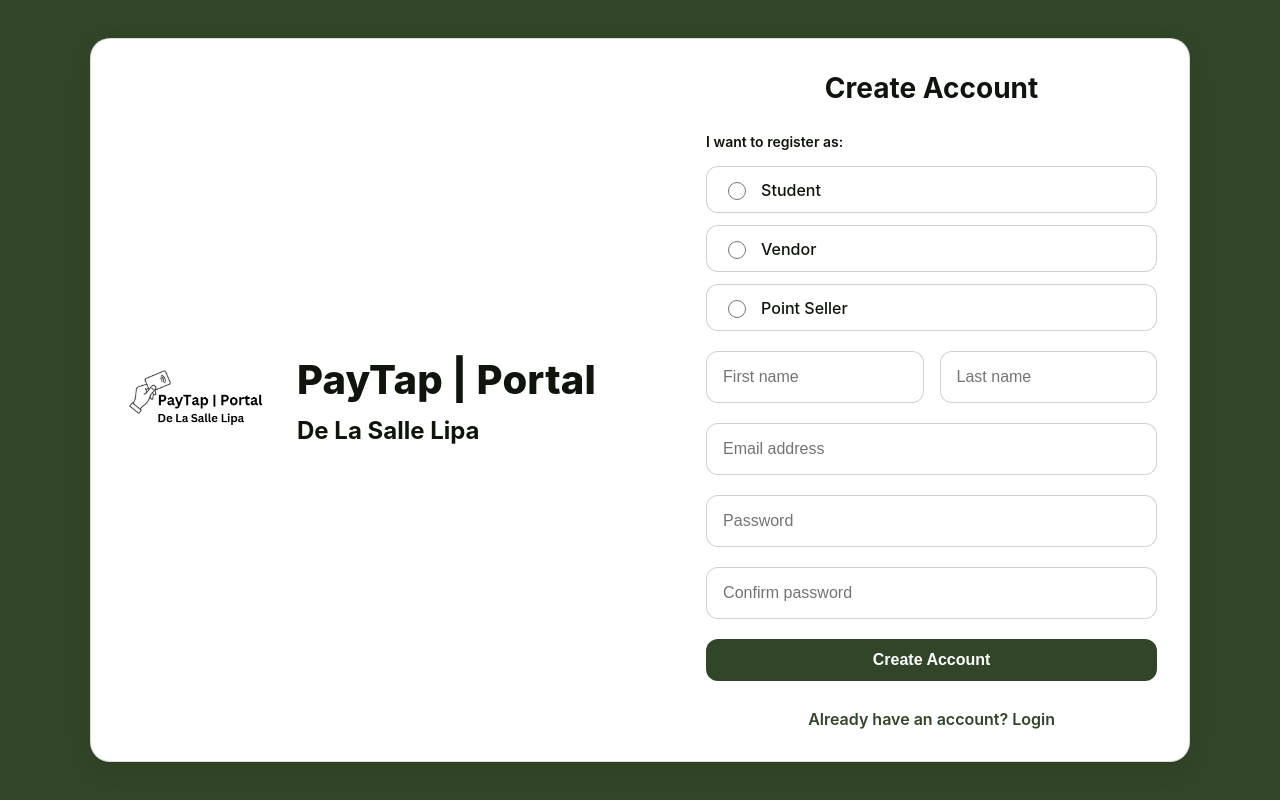
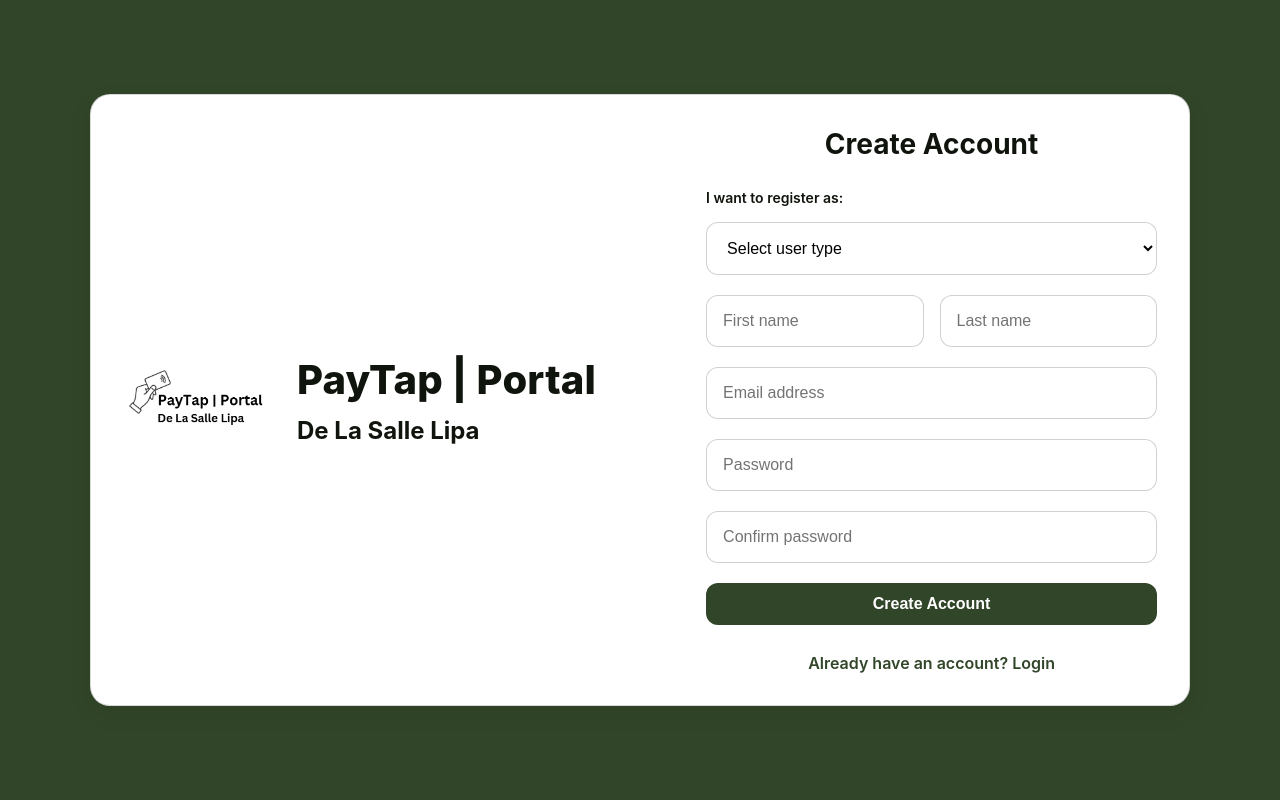
Before and after one commit to Alfonso-jolie/TeamJAK, a React (Create React App) app: page /register in a window 1280 px wide. Built offline with nearby package versions, Linux system fonts and the light colour scheme.

Commit message:
Added more files

```diff
--- a/src/components/Register.js
+++ b/src/components/Register.js
@@ -537,40 +537,21 @@
                 {/* User Type Selection */}
                 <div className="field">
                   <label htmlFor="userType" className="field-label">I want to register as:</label>
-                  <div className="user-type-options">
-                    <label className="user-type-option">
-                      <input
-                        type="radio"
-                        name="userType"
-                        value="Student"
-                        checked={formData.userType === 'Student'}
-                        onChange={handleInputChange}
-                      />
-                      <span className="option-text">Student</span>
-                    </label>
-                    <label className="user-type-option">
-                      <input
-                        type="radio"
-                        name="userType"
-                        value="Vendor"
-                        checked={formData.userType === 'Vendor'}
-                        onChange={handleInputChange}
-                      />
-                      <span className="option-text">Vendor</span>
-                    </label>
-                    <label className="user-type-option">
-                      <input
-                        type="radio"
-                        name="userType"
-                        value="Point Seller"
-                        checked={formData.userType === 'Point Seller'}
-                        onChange={handleInputChange}
-                      />
-                      <span className="option-text">Point Seller</span>
-                    </label>
-                  </div>
+                  <select
+                    id="userType"
+                    name="userType"
+                    className="input"
+                    value={formData.userType}
+                    onChange={handleInputChange}
+                    aria-invalid={Boolean(errors.userType)}
+                    aria-describedby="userType-error"
+                  >
+                    <option value="">Select user type</option>
+                    <option value="Student">Student</option>
+                    <option value="Vendor">Vendor</option>
+                  </select>
                   {errors.userType && (
-                    <span className="error-message" role="alert">
+                    <span id="userType-error" className="error-message" role="alert">
                       {errors.userType}
                     </span>
                   )}
--- a/src/components/dashboard.css
+++ b/src/components/dashboard.css
@@ -23,32 +23,44 @@
 .sidebar {
   background: #22351a;
   border-right: 1px solid rgba(0,0,0,0.2);
-  padding: var(--space-5);
+  padding: var(--space-3);
   display: grid;
   grid-template-rows: auto 1fr auto;
-  gap: var(--space-5);
+  gap: var(--space-3);
 }
 
 .logo-section { display: grid; place-items: center; }
 .logo {
-  width: clamp(120px, 18vw, 180px);
+  width: clamp(80px, 15vw, 120px);
   height: auto;
   object-fit: contain;
 }
 
-.nav-links { display: grid; gap: var(--space-3); }
+.nav-links { display: grid; gap: 2px; }
 .nav-link {
   appearance: none;
-  display: block;
+  display: flex;
+  align-items: center;
   width: 100%;
   text-align: left;
-  padding: var(--space-3) var(--space-4);
-  border-radius: var(--radius-1);
+  padding: 4px 8px;
+  border-radius: 0;
   color: #eaf0ea;
   background: transparent;
-  border: 1px solid transparent;
+  border: none;
   cursor: pointer;
   font-weight: 700;
+  gap: 8px;
+}
+
+.nav-icon {
+  font-size: 18px;
+  width: 20px;
+  text-align: center;
+}
+
+.nav-text {
+  text-decoration: none;
 }
 .nav-link:hover { background: rgba(255,255,255,0.06); }
 .nav-link.active {
--- a/src/components/dashboard.js
+++ b/src/components/dashboard.js
@@ -7,10 +7,10 @@
 import PayTapLogo from '../design/paytaplogo.png';
 
 const SECTIONS = [
-  { key: 'topup', label: 'Points Top-Up' },
-  { key: 'expense', label: 'Expense Tracking' },
-  { key: 'balance', label: 'Points Balance' },
-  { key: 'support', label: 'Support Request' },
+  { key: 'topup', label: 'Points Topup', icon: '💰' },
+  { key: 'expense', label: 'Expense Tracking', icon: '📊' },
+  { key: 'balance', label: 'Points Balance', icon: '💳' },
+  { key: 'support', label: 'Support Request', icon: '❓' },
 ];
 
 function Dashboard() {
@@ -93,7 +93,8 @@
               className={`nav-link ${active === s.key ? 'active' : ''}`}
               onClick={() => setActive(s.key)}
             >
-              {s.label}
+              <span className="nav-icon">{s.icon}</span>
+              <span className="nav-text">{s.label}</span>
             </button>
           ))}
         </nav>
```
